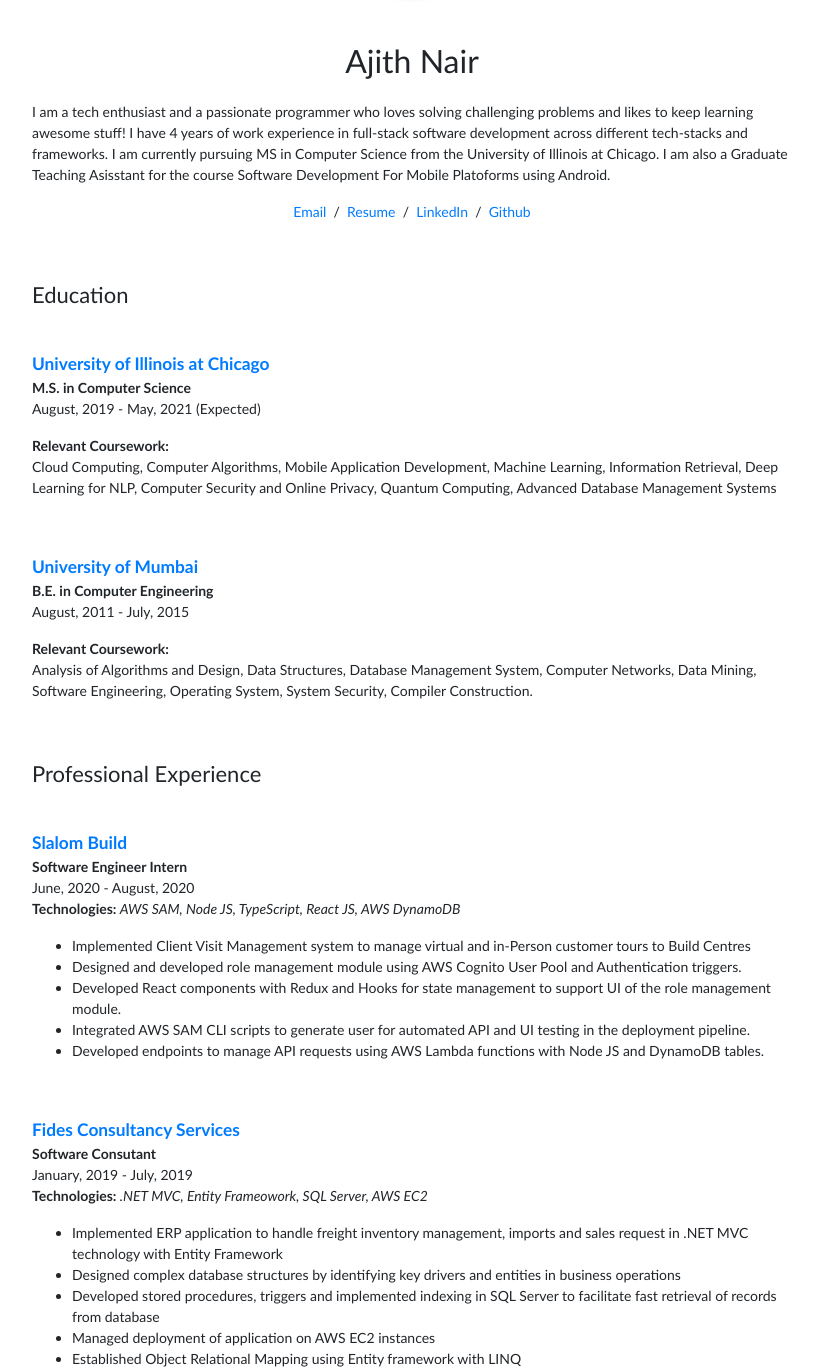
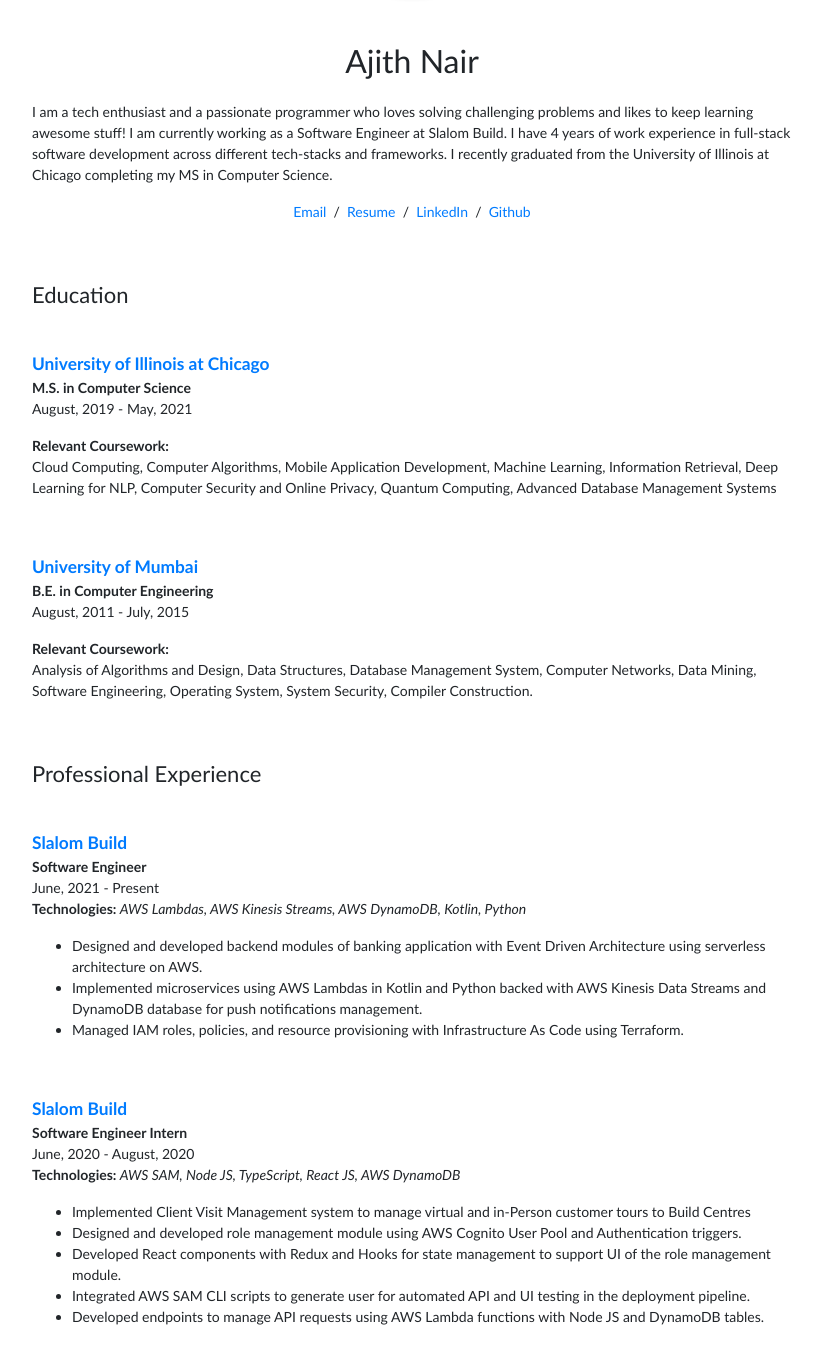
Before and after one commit to ajithnair20/ajithnair20.github.io, a plain HTML site: page index.html in a window 1280 px wide. Shown: the part 251-1623 px from the top of the page, without its empty margins (228-1049 px from the left). Drawn offline with nearby package versions, Linux system fonts and the light colour scheme.

Commit message:
update employment

```diff
--- a/index.html
+++ b/index.html
@@ -49,11 +49,10 @@
                   <p>
                     I am a tech enthusiast and a passionate programmer who loves solving challenging problems and likes
                     to keep learning awesome stuff!
+                    I am currently working as a Software Engineer at Slalom Build.
                     I have 4 years of work experience in full-stack software development across different tech-stacks
                     and frameworks.
-                    I am currently pursuing MS in Computer Science from the University of Illinois at Chicago.
-                    I am also a Graduate Teaching Asisstant for the course Software Development For Mobile Platoforms
-                    using Android.
+                    I recently graduated from the University of Illinois at Chicago completing my MS in Computer Science.
                   </p>
 
                   <p style="text-align:center">
@@ -83,7 +82,7 @@
                   <br>
                   <strong>M.S. in Computer Science</strong>
                   <br>
-                  August, 2019 - May, 2021 (Expected)
+                  August, 2019 - May, 2021
 
                   <p></p>
                   <b>Relevant Coursework: </b>
@@ -125,7 +124,36 @@
           <table
             style="width:100%;border:0px;border-spacing:0px;border-collapse:separate;margin-right:auto;margin-left:auto;">
             <tbody>
+
               <!-- Experienc 1 - Slalom Build -->
+              <tr>
+                <td style="padding:20px;width:75%;vertical-align:middle">
+                  <span style="color: #007bff; text-decoration:none; cursor: pointer;"><papertitle style="font-size:13pt;">Slalom Build</papertitle></span>
+                  <br>
+                  <strong>Software Engineer</strong>
+                  <br>
+                  June, 2021 - Present
+                  <br>
+                  <b>Technologies: </b> <em>AWS Lambdas, AWS Kinesis Streams, AWS DynamoDB, Kotlin, Python</em>
+                  <br>
+                  <p></p>
+                  <ul>
+                    <li>
+                      Designed and developed backend modules of banking application with Event Driven Architecture using serverless
+architecture on AWS.
+                    </li>
+                    <li>
+                      Implemented microservices using AWS Lambdas in Kotlin and Python backed with AWS Kinesis Data Streams and
+DynamoDB database for push notifications management.
+                    </li>
+                    <li>
+                      Managed IAM roles, policies, and resource provisioning with Infrastructure As Code using Terraform.
+                    </li>
+                  </ul>
+                </td>
+              </tr>
+
+              <!-- Experienc 2 - Slalom Build -->
               <tr>
                 <td style="padding:20px;width:75%;vertical-align:middle">
                   <span style="color: #007bff; text-decoration:none; cursor: pointer;"><papertitle style="font-size:13pt;">Slalom Build</papertitle></span>
@@ -157,7 +185,7 @@
                 </td>
               </tr>
 
-              <!-- Experienc 2 - Fides Consultancy Services -->
+              <!-- Experienc 3 - Fides Consultancy Services -->
               <tr>
                 <td style="padding:20px;width:75%;vertical-align:middle">
                   <span style="color: #007bff; text-decoration:none; cursor: pointer;"><papertitle style="font-size:13pt;">Fides Consultancy Services</papertitle></span>
@@ -189,7 +217,7 @@
                 </td>
               </tr>
 
-              <!-- Experienc 3 - Tata Consultancy Services -->
+              <!-- Experienc 4 - Tata Consultancy Services -->
               <tr>
                 <td style="padding:20px;width:75%;vertical-align:middle">
                   <span style="color: #007bff; text-decoration:none; cursor: pointer;"><papertitle style="font-size:13pt;">Tata Consultancy Services</papertitle></span>
@@ -244,7 +272,7 @@
                   <br>
                   <strong>Graduate Teaching Assistant</strong>
                   <br>
-                  January, 2021 - Current
+                  January, 2020 - May, 2021
                   <br>
                   <p></p>
                   <ul>
```
Also changed, not shown: 1 other file.
